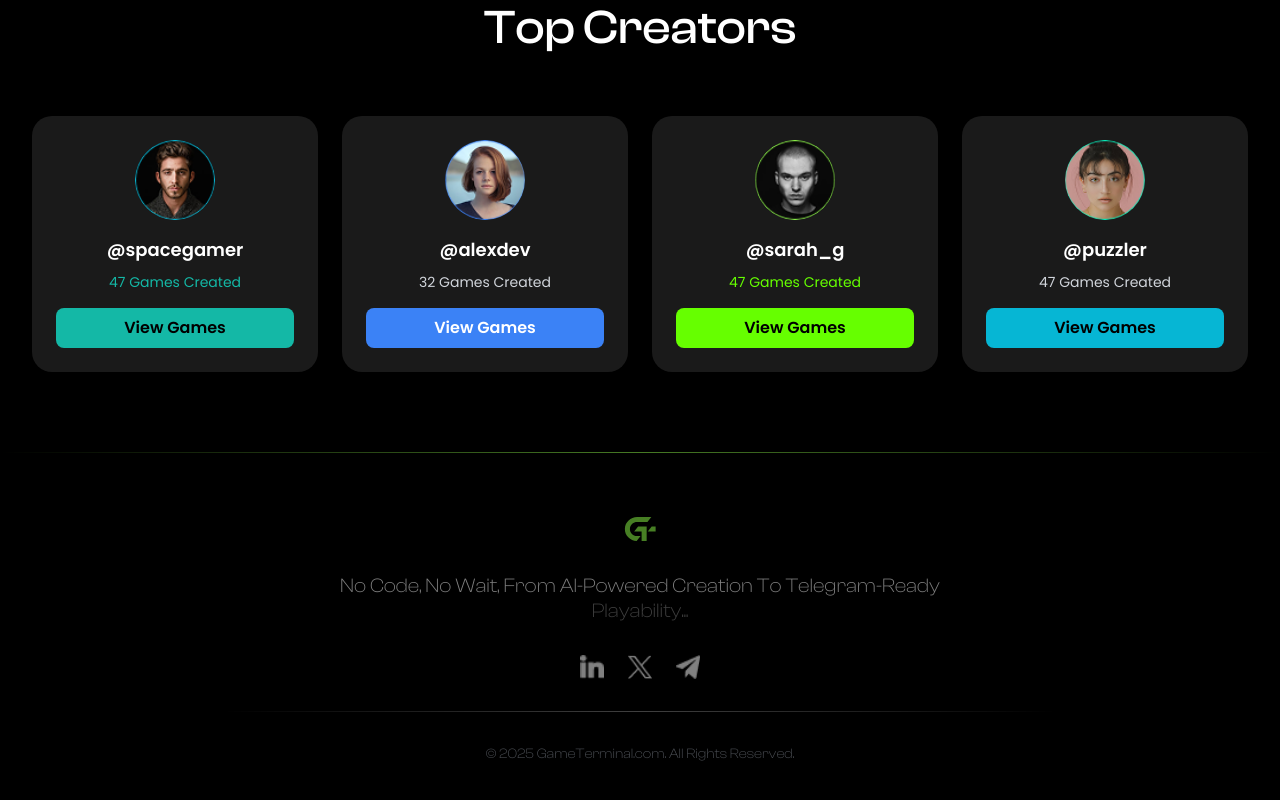
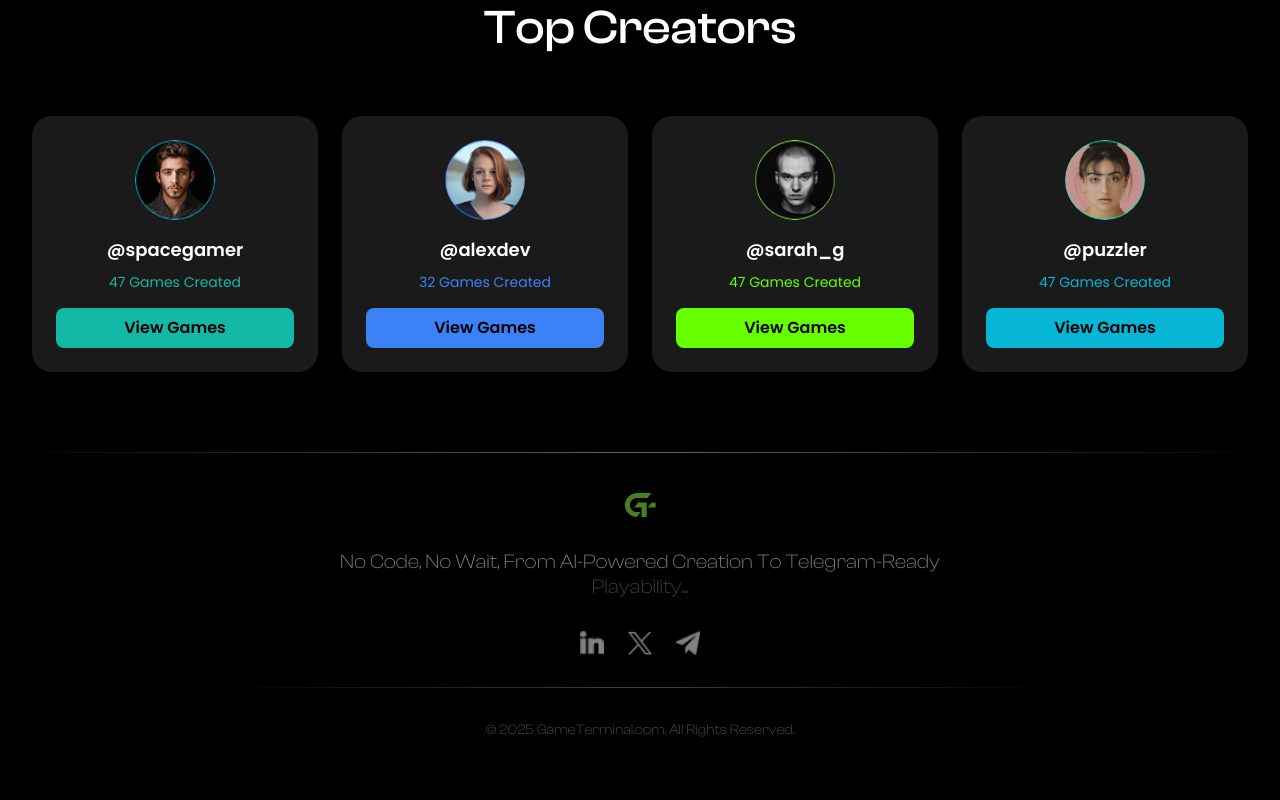
Before and after one commit to 0xnehasingh/GameTerminalFrontend, a React (Vite) app: page / in a window 1280 px wide. Shown: the part 1528-2328 px from the top of the page. Built offline with nearby package versions, Linux system fonts and the light colour scheme.

Commit message:
Updated Footer component padding and adjust button text color in TopCreators component for improved styling consistency.

```diff
--- a/src/components/Footer.tsx
+++ b/src/components/Footer.tsx
@@ -2,7 +2,7 @@ import React from 'react'
 
 const Footer: React.FC = () => {
   return (
-    <footer id="pricing" className="py-16 bg-black" style={{ borderTop: '0.1px solid transparent', opacity: 0.5, borderImage: 'linear-gradient(to right, transparent, #8CF449, transparent) 1' }}>
+    <footer id="pricing" className="py-10 bg-black" style={{ borderTop: '0.1px solid transparent', opacity: 0.5, borderImage: 'linear-gradient(to right, transparent, #8CF449, transparent) 1' }}>
       <div className="max-w-4xl mx-auto px-4 sm:px-6 lg:px-8 text-center">
         {/* Logo */}
         <div className="mb-8">
--- a/src/components/TopCreators.tsx
+++ b/src/components/TopCreators.tsx
@@ -17,7 +17,7 @@ const TopCreators: React.FC = () => {
       avatar: '/avatar2.png',
       buttonColor: 'bg-blue-500',
       textColor: 'text-blue-500',
-      buttonTextColor: 'text-white',
+      buttonTextColor: 'text-black',
     },
     {
       username: '@sarah_g',
@@ -60,7 +60,7 @@ const TopCreators: React.FC = () => {
               <h3 className="text-lg font-poppins font-semibold text-white mb-2">{creator.username}</h3>
 
               {/* Games Created */}
-              <p className={`text-gray-300 font-poppins-regular text-sm mb-4 ${creator.textColor}`}>{creator.gamesCreated}</p>
+              <p className={`font-poppins-regular text-sm mb-4 ${creator.textColor}`}>{creator.gamesCreated}</p>
 
               {/* View Games Button */}
               <button onClick={() => window.open(creator.url, '_blank')} className={`w-full ${creator.buttonColor} ${creator.buttonTextColor} py-2 px-4 rounded-lg font-poppins font-semibold hover:opacity-80 transition-opacity`}>
```
